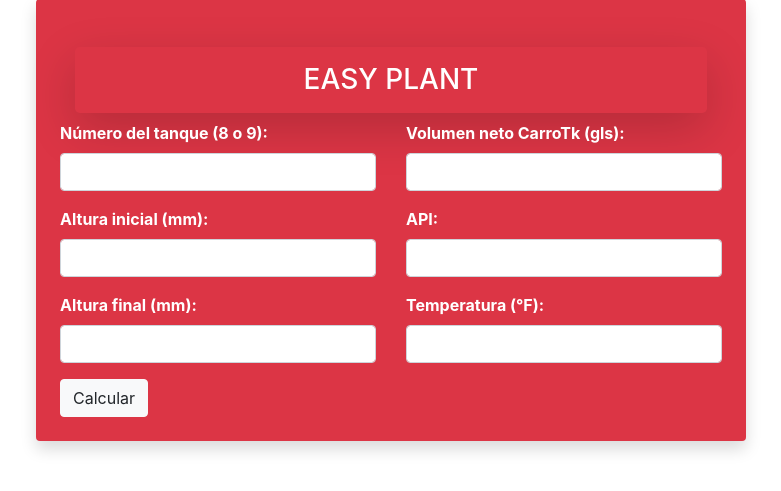
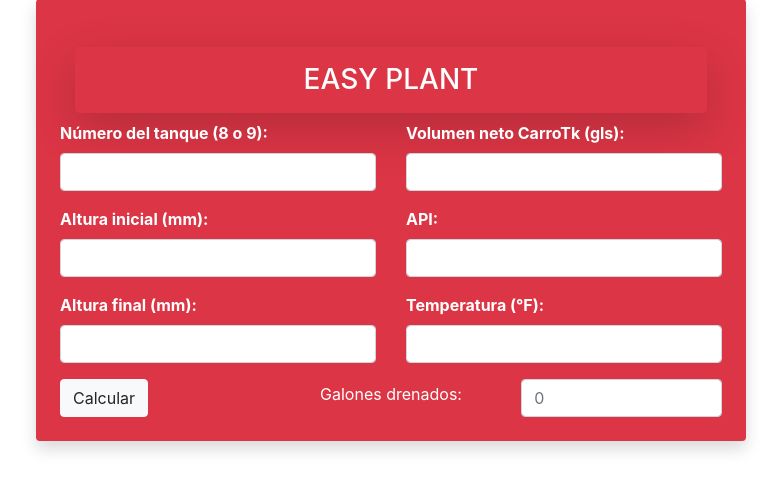
Before and after one commit to Hugotovio/easy-plant-full, a Flask app: page / in a window 1280 px wide. Shown: the part 49-540 px from the top of the page, without its empty margins (249-1030 px from the left). Run offline with Flask 3, Linux system fonts and the light colour scheme; some libraries are stand-ins or nearby versions.

Commit message:
se agrega campo de entrada "Galones drenados "

```diff
--- a/app.py
+++ b/app.py
@@ -16,6 +16,7 @@ def index():
         volumen = request.form.get('volumen')
         api = request.form.get('api')
         temperatura = request.form.get('temperatura')
+        drenaje=request.form.get("galonesDrenados")
 
         try:
             numero = validate_number(tanque, "Número del tanque")
@@ -24,6 +25,7 @@ def index():
             volumen = validate_float(volumen, "Volumen neto CarroTk")
             api_observado = validate_float(api, "API")
             temp = validate_float(temperatura, "Temperatura")
+            drenaje = validate_float(drenaje, "galonesDrenados")
 
             check_height_limits(numero, altura_1)
 
@@ -46,7 +48,7 @@ def index():
             vol_br_rec = round((vol_2 - vol_1), 2)
             vol_neto_rec = round((vol_br_rec * fac_cor), 2)
 
-            diferencia = round((vol_neto_rec - volumen), 2)
+            diferencia = round((vol_neto_rec - volumen), 2)+drenaje
             tolerancia = volumen * 0.002
 
             mensaje = prepare_result_message(diferencia, tolerancia)
@@ -91,7 +93,7 @@ def prepare_result_message(diferencia, tolerancia):
     if diferencia < -tolerancia:
         return f"Faltante de: {round(diferencia, 2)} gls (Tolerancia: {round(tolerancia, 2)} gls)"
     else:
-        return f"Conforme la tolerancia >> {round(tolerancia, 2)} gls."
+        return f"Conforme,tolerancia ( -  {round(tolerancia, 2)} ) gls."
 
 if __name__ == '__main__':
     port = int(os.environ.get("PORT", 5000))  # Obtén el puerto asignado por Heroku
--- a/templates/index.html
+++ b/templates/index.html
@@ -55,27 +55,42 @@
                             </div>
                         </div>
                     </div>
-                    <button type="submit" class="btn btn-light">Calcular</button> <!-- Botón claro -->
+                    <div class="row align-items-center">
+                        <div class="col">
+                            <button type="submit" class="btn btn-light">Calcular</button>
+                        </div>
+                        <div class="col text-center">
+                            <label for="galonesDrenados" class="me-2">Galones drenados:</label>
+                        </div>
+                        <div class="col">
+
+                            <input type="number" name="galonesDrenados" id="galonesDrenados" class="form-control" placeholder="0" width="50">
+                        </div>
+                    </div>
+
+
+
+
                 </form>
             </div>
             <div class="col-md-12 mx-auto">
                 <div id="results" class="d-none mt-4 bg-light p-4 rounded shadow">
                     <div class="row">
                         <div class="col-md-6">
-                            <p><strong>Altura Inicial:</strong> <span id="altura_inicial_result"></span> mm</p>
-                            <p><strong>Volumen Inicial:</strong> <span id="vol_1_result"></span> galones</p>
-                            <p><strong>Altura Final:</strong> <span id="altura_final_result"></span> mm</p>
-                            <p><strong>Volumen Final:</strong> <span id="vol_2_result"></span> galones</p>
-                            <p><strong>Volumen Bruto Recibido:</strong> <span id="vol_br_rec_result"></span> galones</p>
+                            <p>Altura Inicial: <span id="altura_inicial_result"></span> mm</p>
+                            <p>Volumen Inicial: <span id="vol_1_result"></span>Gls.</p>
+                            <p>Altura Final: <span id="altura_final_result"></span> mm</p>
+                            <p>Volumen Final: <span id="vol_2_result"></span>Gls.</p>
+                            <p>Volumen Bruto Recibido:<strong><span id="vol_br_rec_result"></span></strong>Gls.</p>
                             <p><strong>Temperatura:</strong> <span id="temperatura_result"></span> °F</p>
                         </div>
                         <div class="col-md-6">
-                            <p><strong>API Observado:</strong> <span id="api_result"></span></p>
-                            <p><strong>API Corregido:</strong> <span id="api_corregido_result"></span></p>
-                            <p><strong>Factor de Corrección:</strong> <span id="fac_cor_result"></span></p>
-                            <p><strong>Neto Recibido * TK:</strong> <span id="vol_neto_rec_result"></span> galones</p>
-                            <p><strong>Neto Recibido CarroTK:</strong> <span id="volumen_result"></span> galones</p>
-                            <p><strong>Diferencias Neto:</strong> <span id="diferencia_result"></span> galones</p>
+                            <p>API Observado:<span id="api_result"></span></p>
+                            <p>API Corregido: <span id="api_corregido_result"></span></p>
+                            <p>Factor de Corrección: <span id="fac_cor_result"></span></p>
+                            <p>Neto liquidado:<strong> <span id="vol_neto_rec_result"></span></strong> galones</p>
+                            <p>Neto CarroTK: <strong><span id="volumen_result"></span></strong> galones</p>
+                            <p>Diferencias Neto: <strong><span id="diferencia_result"></span></strong> galones</p>
                         </div>
                     </div>
                     <div class="text-center mt-4">
```
